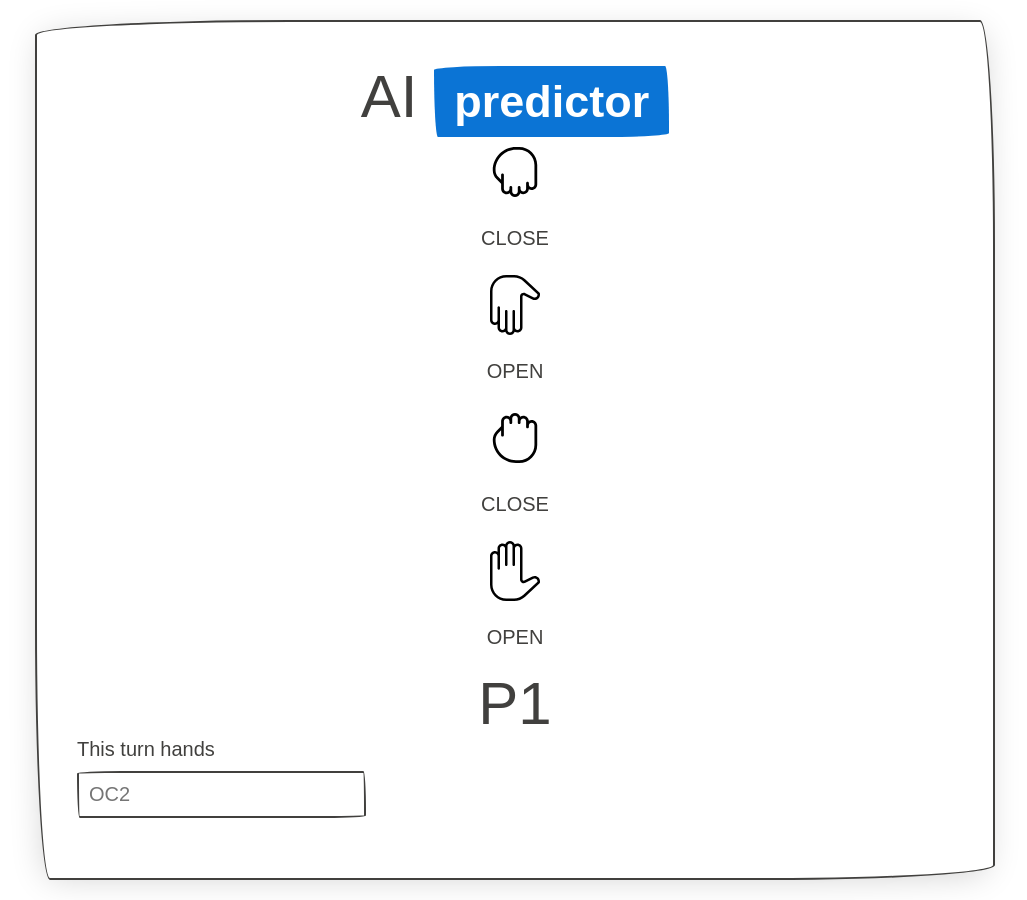
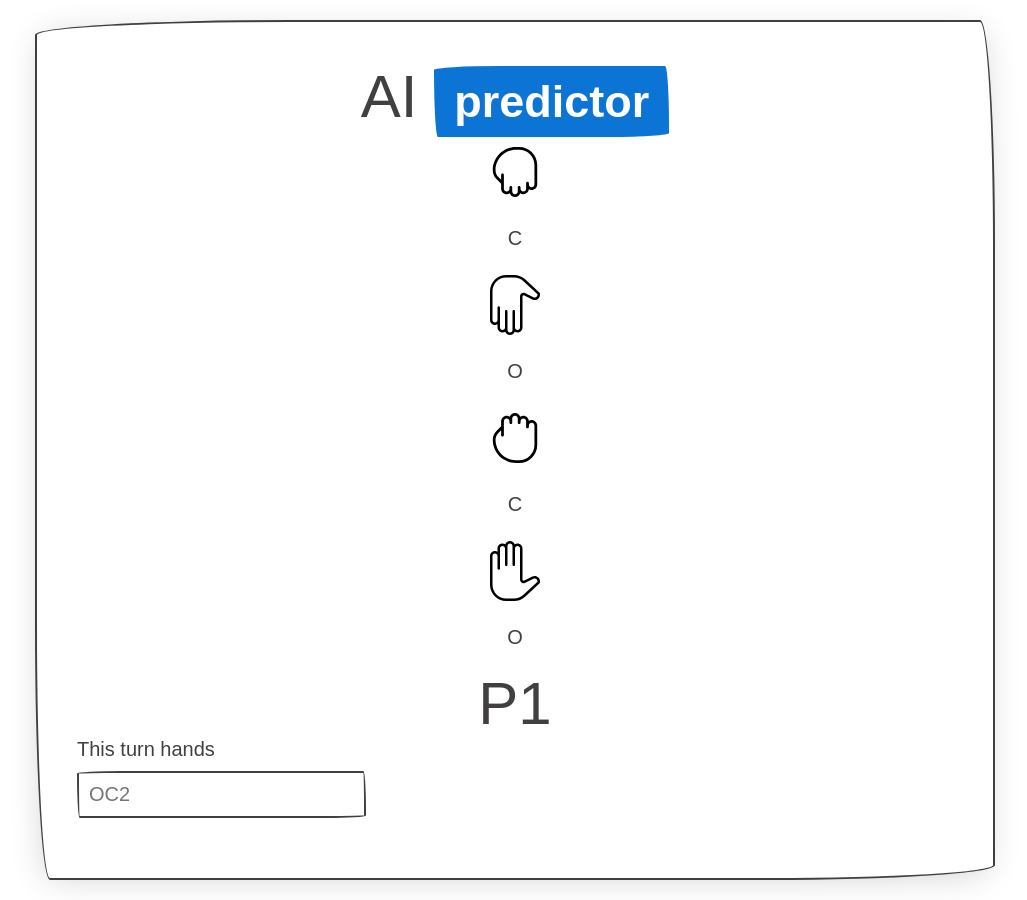
Before and after one commit to chaya-tan/tw-open-close-game, a Nuxt app: page / in a window 1280 px wide. Shown: the whole page, without its empty margins (125-1152 px from the left). Built offline with nearby package versions, Linux system fonts and the light colour scheme; a web font is replaced by a local one.

Commit message:
change open close constant to O,C

```diff
--- a/constants/constants.js
+++ b/constants/constants.js
@@ -4,6 +4,6 @@ export const ALL_HANDSIDES = {
   left: 'LEFT'
 }
 export const ALL_HAND_POSTURES = {
-  open: 'OPEN',
-  close: 'CLOSE'
+  open: 'O',
+  close: 'C'
 }
```
